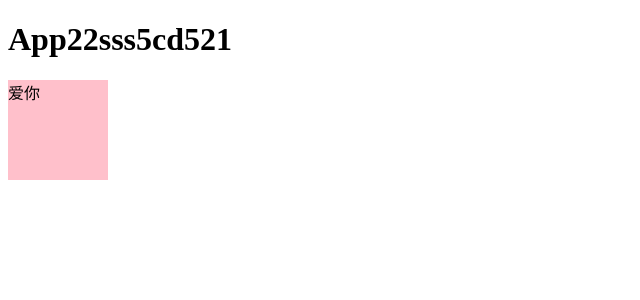
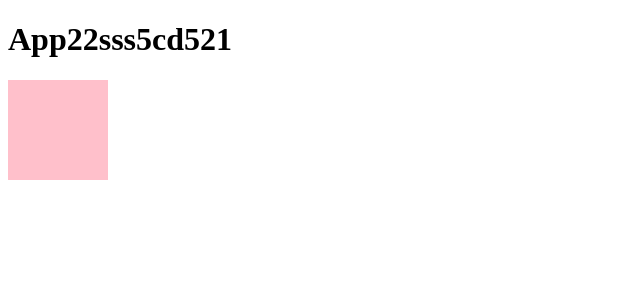
Before and after one commit to li980807/vue3_admin, a Vue app: page / in a window 1280 px wide. Shown: the top 300 px of the page, without its empty margins (0-640 px from the left). Built offline with nearby package versions, Linux system fonts and the light colour scheme.

Commit message:
第四次提交

```diff
--- a/src/App.vue
+++ b/src/App.vue
@@ -6,10 +6,9 @@
 </template>
 
 <script setup lang="ts">
-var str = '爱你'
-const fun = ()=>{
-       console.log(33);
 
+const fun = () => {
+  console.log("中国")
 }
 fun()
 </script>
```
